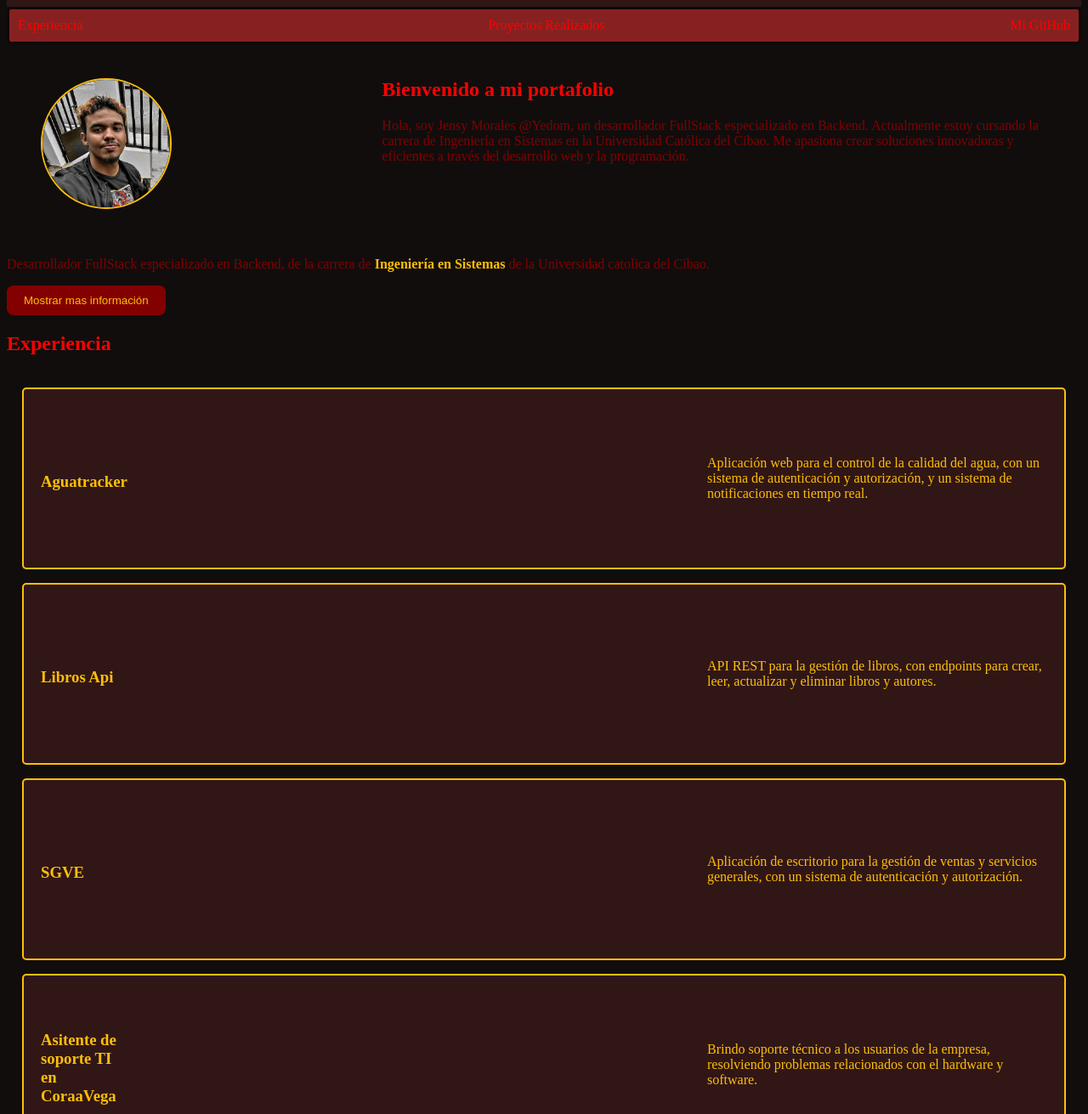
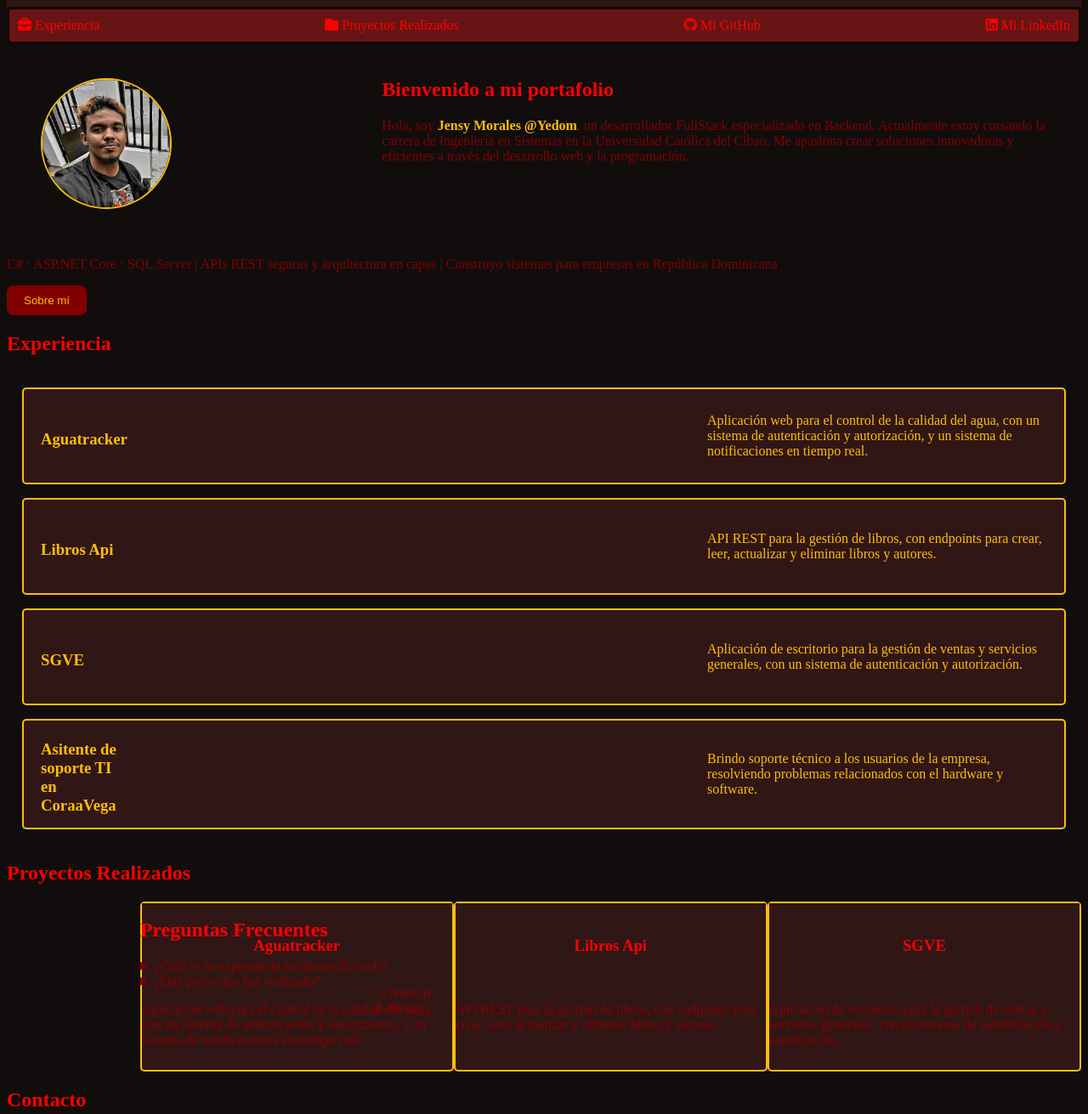
Before and after one commit to JensyMoralesYedom/Primer-Portafolio-, a plain HTML site: page index.html in a window 1280 px wide. Shown: the part 120-1431 px from the top of the page at 85% size. Drawn offline with Linux system fonts and the light colour scheme.

Commit message:
Mejoras de diseño y readme

```diff
--- a/index.html
+++ b/index.html
@@ -18,6 +18,9 @@
         <meta property="og:image" content="img/yo.jpg">
         <meta property="og:description" content="Portafolio de Jensy Morales @Yedom, Desarrollador FullStack especializado en Backend, de la carrera de Ingeniería en Sistemas de la Universidad catolica del Cibao.">
         <meta property="og:title" content="Portafolio de Jensy Morales @Yedom">
+
+        <!-- Dependencias -->
+        <script src="https://kit.fontawesome.com/3554dd4125.js" crossorigin="anonymous"></script>
         <link rel="stylesheet" href="style.css"> <!-- Enlace a la hoja de estilos CSS -->
     </head>
     <body>
@@ -26,14 +29,16 @@
 
         </header>
         <nav class="navbar">
-                <a class="link" href="#Experiencia">Experiencia</a>
-                <a class="link"  href="#Proyectos">Proyectos Realizados</a>
+                <a class="link" href="#Experiencia"><span class="fas fa-briefcase"></span> Experiencia</a>
+                <a class="link"  href="#Proyectos"><span class="fas fa-folder"></span> Proyectos Realizados</a>
                 <a class="link"
                     href="https://github.com/JensyMoralesYedom"
                     target="_blank"
                     rel="noreferrer"
                 >
-                    Mi GitHub</a>
+                    <span class="fab fa-github"></span> Mi GitHub</a>
+                <a class="link" href="https://www.linkedin.com/in/jensy-enmanuel-morales-de-la-cruz-862259260/" target="_blank" rel="noreferrer">
+                    <span class="fab fa-linkedin"></span> Mi LinkedIn</a>
             </nav>
         <main>
             <section class="presentacion">
@@ -47,19 +52,19 @@
                 >
                 <div class="">
                     <h2>Bienvenido a mi portafolio</h2>
-                <p>Hola, soy Jensy Morales @Yedom, un desarrollador FullStack especializado en Backend. Actualmente estoy cursando la carrera de Ingeniería en Sistemas en la Universidad Católica del Cibao. Me apasiona crear soluciones innovadoras y eficientes a través del desarrollo web y la programación.</p>
+                <p>Hola, soy <strong>Jensy Morales @Yedom</strong>, un desarrollador FullStack especializado en Backend. Actualmente estoy cursando la carrera de Ingeniería en Sistemas en la Universidad Católica del Cibao. Me apasiona crear soluciones innovadoras y eficientes a través del desarrollo web y la programación.</p>
                 </div>
 
 
             </section>
 
-            <p>Desarrollador FullStack especializado en Backend, de la carrera de <strong>Ingeniería en Sistemas</strong> de la Universidad catolica del Cibao.</p>
+            <p>C# · ASP.NET Core · SQL Server | APIs REST seguras y arquitectura en capas | Construyo sistemas para empresas en República Dominicana</p>
 
             <dialog id="dialogo">
-                <p>Hola, soy Jensy Morales @Yedom, un desarrollador FullStack especializado en Backend. Actualmente estoy cursando la carrera de Ingeniería en Sistemas en la Universidad Católica del Cibao. Me apasiona crear soluciones innovadoras y eficientes a través del desarrollo web y la programación.</p>
+                <p>Soy una persona apasionada por la tecnología y el desarrollo de software. Me gusta aprender nuevas tecnologías y aplicarlas en la resolución de problemas.</p>
                 <button id="cerrar">Cerrar</button>
             </dialog>
-            <button id="mostrar">Mostrar mas información</button>
+            <button id="mostrar">Sobre mí</button>
 
             <script>
                 window.mostrar.addEventListener("click", function() {
@@ -92,10 +97,10 @@
             </ul>
 
 
-
             <h2 id="Proyectos">Proyectos Realizados</h2>
 
-            <aside>
+            <div class="area-proyectos">
+                    <aside class="tecnologias">
                     <header>
                         <h3>Mis tecnologias Favoritas</h3>
                     </header>
@@ -109,29 +114,28 @@
                     </ol>
                 </aside>
 
-            <section id="Preguntas-Frecuentes">
-                <article>
+                <section class="lista-proyectos">
+                    <article class="proyecto">
                         <header>
                             <h3>Aguatracker</h3>
                         </header>
                         <p>Aplicación web para el control de la calidad del agua, con un sistema de autenticación y autorización, y un sistema de notificaciones en tiempo real.</p>
                     </article>
 
-                <article>
+                    <article class="proyecto">
                         <header>
                             <h3>Libros Api</h3>
                         </header>
                         <p>API REST para la gestión de libros, con endpoints para crear, leer, actualizar y eliminar libros y autores.</p>
                     </article>
 
-                <article>
+                    <article class="proyecto">
                         <header>
                             <h3>SGVE</h3>
                         </header>
                         <p>Aplicación de escritorio para la gestión de ventas y servicios generales, con un sistema de autenticación y autorización.</p>
                     </article>
                 </section>
-
                 <section id="Preguntas-Frecuentes">
                 <h2>Preguntas Frecuentes</h2>
                 <details>
@@ -144,6 +148,11 @@
                         <p>He realizado proyectos como Aguatracker, Libros Api y SGVE.</p>
                     </details>
             </section>
+            </div>
+
+
+
+
             <h2>Contacto</h2>
             <section>
                 <form>
--- a/style.css
+++ b/style.css
@@ -39,7 +39,7 @@ header{
 .navbar{
     position: sticky;
     top: 0;
-    background-color: #872121;
+    background-color: #681414;
     padding: 10px;
     display: flex;
     justify-content: space-between;
@@ -70,7 +70,7 @@ header{
     color: #fcbf09;
     border-radius: 5px;
     border: 2px solid #fcbf09;
-    min-height: 200px;
+    min-height: 100px;
     display: flex;
     flex-wrap: wrap;
     align-items: center;
@@ -94,3 +94,37 @@ header{
 .exp-descripcion{
     max-width: 400px;
 }
+
+.tecnologias{
+    display: flex;
+    flex-wrap: wrap;
+    gap: 10px;
+    margin-top: 10px;
+    grid-area: tecnologias;
+    background-color: #311616;
+}
+
+.lista-proyectos{
+    display: grid;
+    grid-template-columns: repeat(auto-fit, minmax(100px, 1fr));
+
+    grid-area: proyectos;
+}
+#Preguntas-Frecuentes{
+    grid-area: preguntas;
+}
+
+.area-proyectos{
+    display: grid;
+    grid-template-areas:
+        "proyectos proyectos tecnologias
+        preguntas preguntas tecnologias";
+}
+
+.proyecto{
+    border: 2px solid #fcbf09;
+    border-radius: 5px;
+    box-sizing: border-box;
+    height: 200px;
+    width: 100%;
+}
```
Also changed, not shown: 1 other file. Lines whose indentation alone changed are shown as unchanged.
